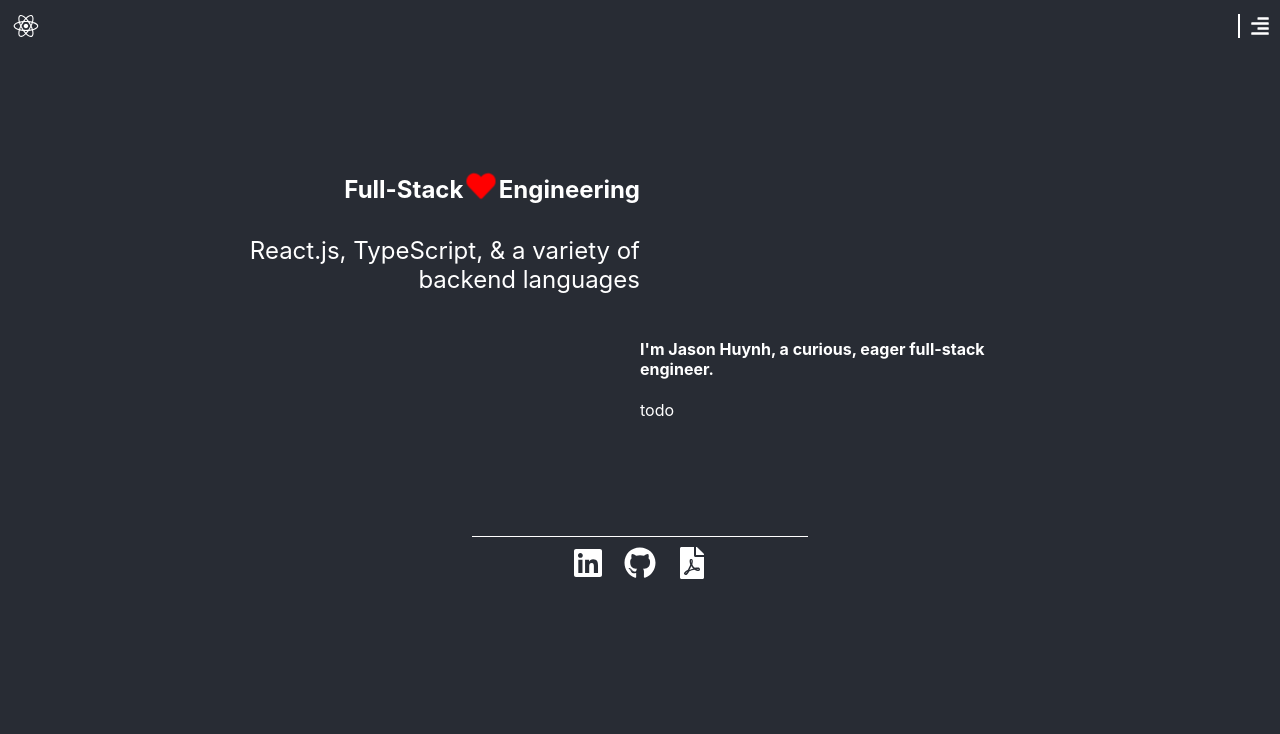
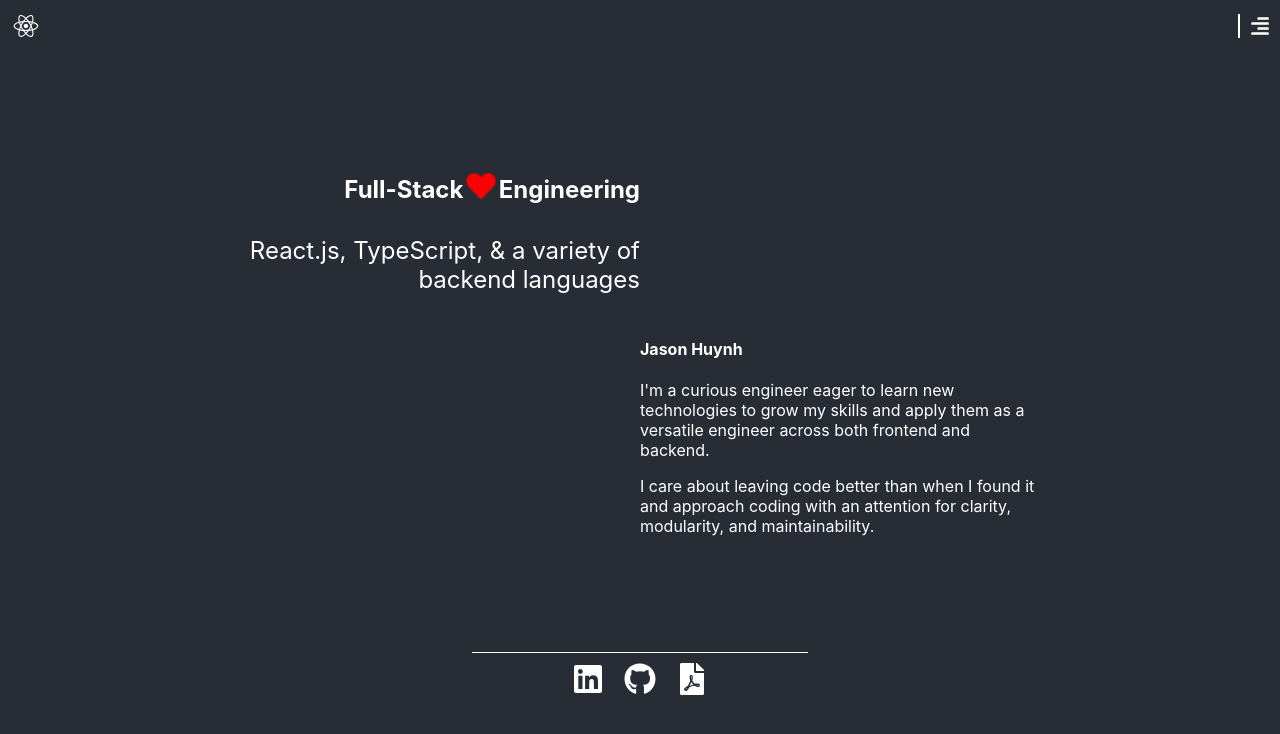
Before and after one commit to jayvanhu/personal-site, a React (Vite) app: page /#/about in a window 1280 px wide. Shown: the top 734 px of the page. Built offline with nearby package versions, Linux system fonts and the light colour scheme.

Commit message:
Add description text to About page

```diff
--- a/src/App.tsx
+++ b/src/App.tsx
@@ -28,8 +28,9 @@ export default function App() {
 						<p>React.js, TypeScript, &amp; a variety of backend languages</p>
 					</section>
 					<section className='description'>
-						<h4>I'm Jason Huynh, a curious, eager full-stack engineer.</h4>
-						<p>todo</p>
+						<h4>Jason Huynh</h4>
+						<p>I'm a curious engineer eager to learn new technologies to grow my skills and apply them as a versatile engineer across both frontend and backend.</p>
+						<p>I care about leaving code better than when I found it and approach coding with an attention for clarity, modularity, and maintainability.</p>
 					</section>
 				</Route>
 				<Route path='/projects'>
```
